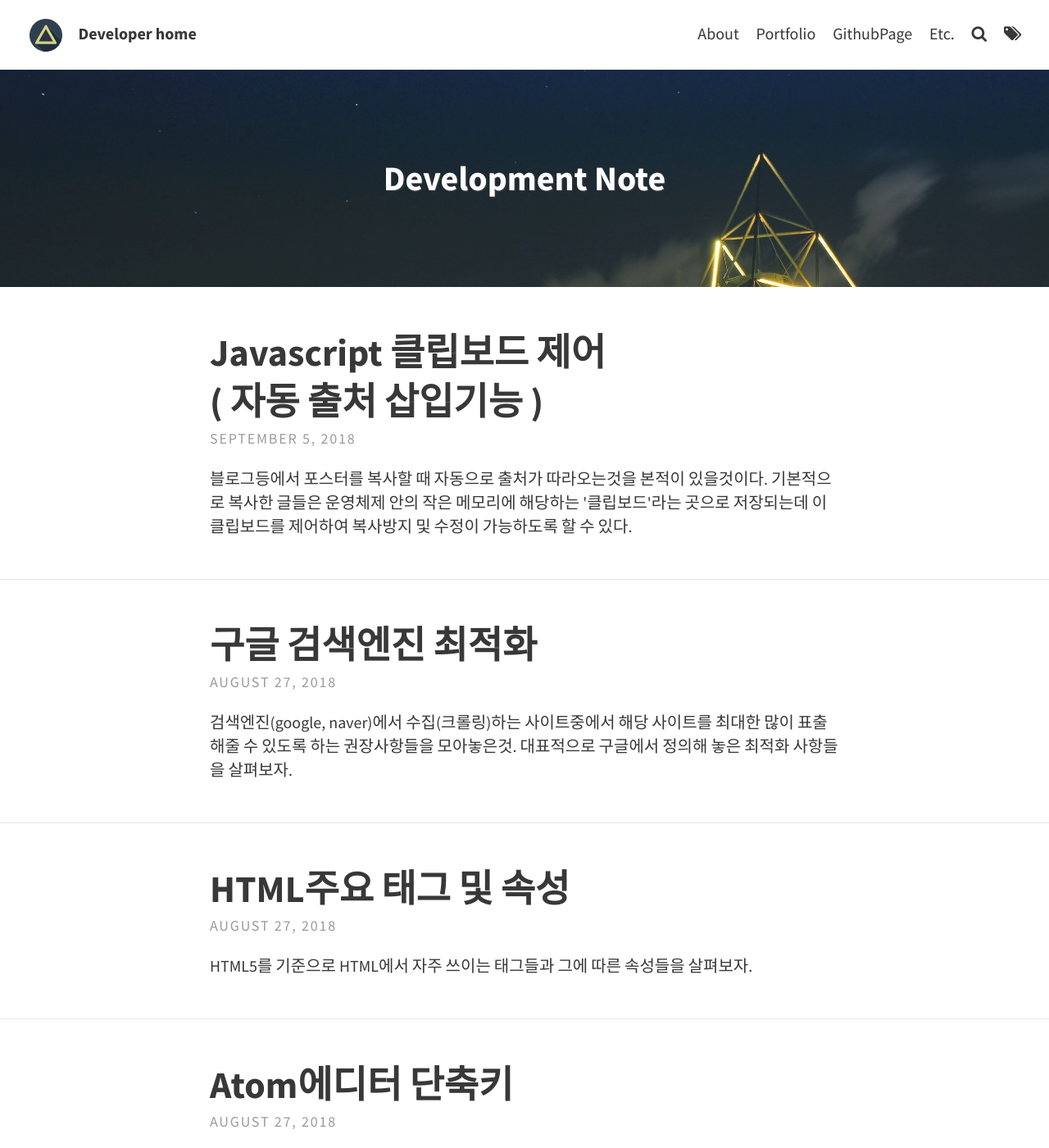
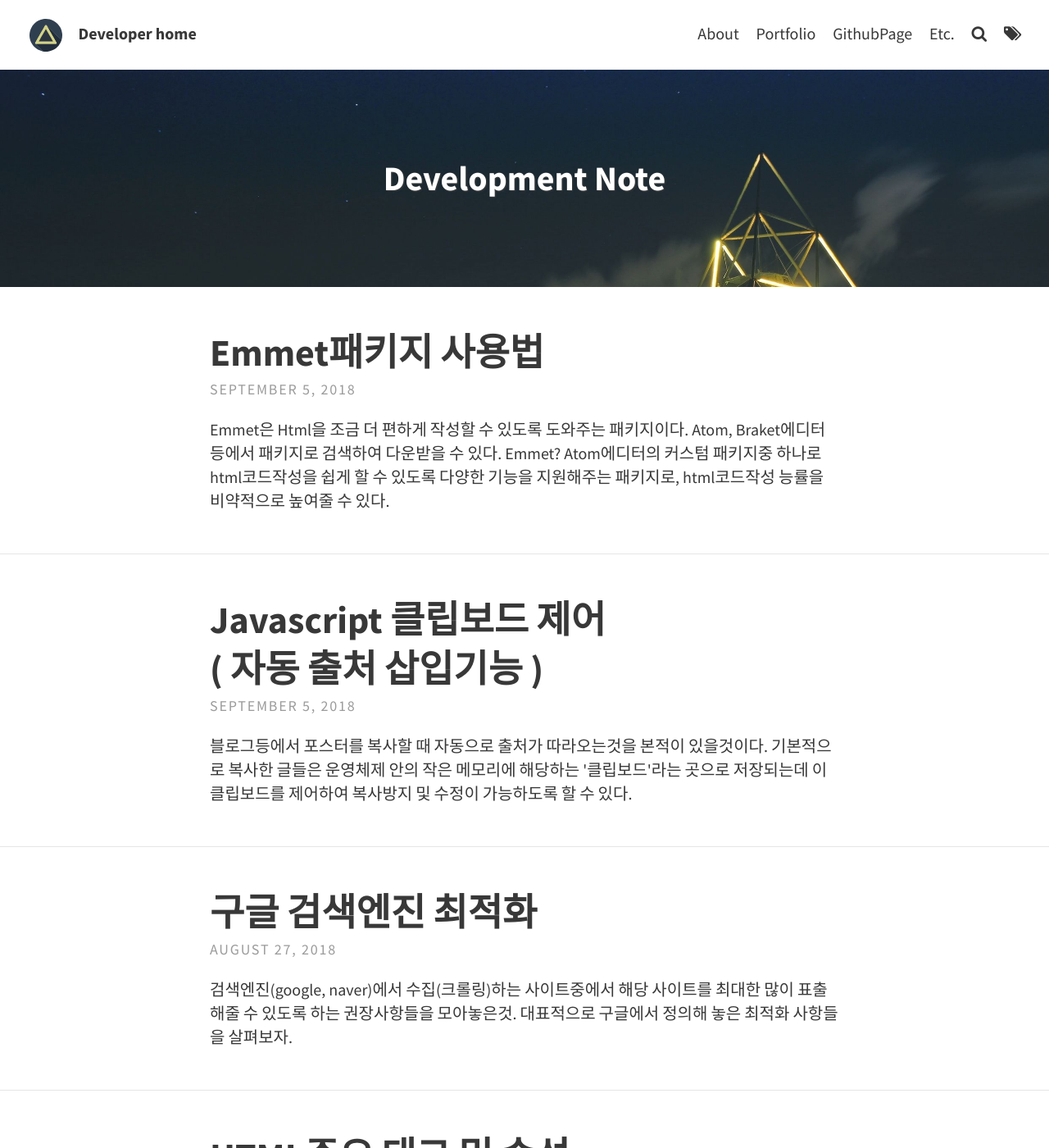
Before and after one commit to gunbin91/gunbin91.github.io, a Jekyll site: the page built from index.html, in a window 1280 px wide and 1400 px high. Shown: the whole window at 82% size. Built offline with Jekyll 4.4.1, drawn with Linux system fonts in a browser that asks for light colours; the list of posts is cut into pages by our own code; some of the changed text lies outside the part shown.

Commit message:
html complete

```diff
--- a/_posts/2018-08-27-atomShortcut.md
+++ b/_posts/2018-08-27-atomShortcut.md
@@ -59,5 +59,10 @@ categories: [ etc ]
 - <font color="orange">Shift + Ctrl + ←, →</font>
 <br/> 단어별 텍스트 선택
 
+#### 참고
+Atom에디터는 컴파일(실행)기능이 따로 없기 때문에 번거로움이 있다.<br/>따라서 이런 번거로움을 해결해줄 <font color="deeppink">script</font>라는 패키지를 이용하여 해당 기능을 추가할 수 있다.<br/>
+
+#### ▶ 실행 단축키 : ctrl + shift + b
+
 <br/>
 <hr/>
--- /dev/null
+++ b/_posts/2018-09-05-emmet.md
@@ -0,0 +1,190 @@
+---
+layout: post
+title: "Emmet패키지 사용법"
+tags: [ etc, emmet, atompackage ]
+date: 2018-09-05
+categories: [ etc ]
+---
+
+<p align="center">
+    Emmet은 Html을 조금 더 편하게 작성할 수 있도록 도와주는 패키지이다.<br/>
+    Atom, Braket에디터 등에서 패키지로 검색하여 다운받을 수 있다.
+</p><br/>
+# Emmet?
+Atom에디터의 커스텀 패키지중 하나로 html코드작성을 쉽게 할 수 있도록
+다양한 기능을 지원해주는 패키지로, <font color="deeppink">html코드작성 능률을 비약적으로 높여줄 수 있다.</font>
+
+## 기본 사용법
+Emmet은 emmet만의 <font color="deeppink">명령어를 입력 후 'tab'키</font>를 누르게 되면
+알아서 해당 명령어에 해당되는 html코드를 작성해준다.
+
+#### ▶ !
+html기본 형식의 코드를 만들어준다
+<br/>
+ex ) <font color="orange">!</font>
+{% highlight ruby %}
+    <!DOCTYPE html>
+    <html lang="en">
+    <head>
+    <meta charset="UTF-8">
+    <meta name="viewport" content="width=device-width, initial-scale=1.0">
+    <meta http-equiv="X-UA-Compatible" content="ie=edge">
+    <title>Document</title>
+    </head>
+    <body>
+    </body>
+    </html>
+{% endhighlight %}
+<br/>
+
+#### ▶ 태그명
+태그명을 <>없이 입력해도 자동적으로 열고닫는 태그를 만들어준다
+<br/>
+ex )
+body<br/>
+{% highlight ruby %}
+    <body></body>
+{% endhighlight %}
+<br/>
+
+#### ▶ 하위태그 만들기 ( > )
+'>'기호를 이용하면 태그내부에 태그를 넣는다는 의미로 사용된다.
+<br/>
+ex ) <font color="orange">nav>ul>li>a</font>
+{% highlight ruby %}
+<nav>
+	<ul>
+		<li>
+			<a></a>
+		<li>
+	<ul>
+<nav>
+{% endhighlight %}
+<br/>
+
+#### ▶ 형제태그 만들기 ( + )
+'+'기호를 이용하면 같은 레벨에 있는 태그를 만들 수 있다.
+<br/>
+ex ) <font color="orange">div+p+a</font>
+{% highlight ruby %}
+<div></div>
+<p></p>
+<a></a>
+{% endhighlight %}
+<br/>
+
+#### ▶ 하위태그를 만들다가 밖으로 빼기 ( ^ )
+'^'기호를 이용하여 하위태그 작성 중 위치를 다시 수정할 수 있다.
+( 두번 쓰면(^^) 두번 밖으로 이동 )
+<br/> 많이 쓰이지는 않는기능..
+<br/>
+ex ) nav>ul><font color="orange">li^a</font>
+{% highlight ruby %}
+<nav>
+    <ul>
+        <li></li>
+    </ul>
+    <a></a>
+</nav>
+{% endhighlight %}
+<br/>
+
+#### ▶ 반복 태그 ( * )
+'*'기호를 이용하여 반복되는 태그를 한번에 쓸 수 있다.
+<br/>
+ex ) <font color="orange">a * 5</font>
+{% highlight ruby %}
+<a></a>
+<a></a>
+<a></a>
+<a></a>
+<a></a>
+{% endhighlight %}
+<br/>
+
+#### ▶ 그룹핑 ( () )
+'*'등의 반복기호를 사용할 때 마지막 하나의 태그에 대해서만 반복하게 되는데,
+이를 그루핑하여 묶고 싶을 때 사용한다.
+<br/>
+ex ) <font color="orange">(li>a)</font> * 5
+{% highlight ruby %}
+<li>
+    <a></a>
+</li>
+<li>
+    <a></a>
+</li>
+<li>
+    <a></a>
+</li>
+<li>
+    <a></a>
+</li>
+<li>
+    <a></a>
+</li>
+{% endhighlight %}
+<br/>
+
+#### ▶ id값 주기 ( # )
+'#' 기호를 이용하여 해당 태그의 아이디를 줄 수 있다
+<br/>
+ex ) <font color="orange">nav#navigation</font>ul>li
+{% highlight ruby %}
+<nav id="navigation">
+	<ul>
+		<li></li>
+	</ul
+</nav>
+{% endhighlight %}
+<br/>
+
+#### ▶ class값 주기 ( . )
+'.'기호를 이용하여 태그에 클래스값을 줄 수 있다.
+<br/>
+ex ) nav>ul>(<font color="orange">li.list</font>>a)*5
+{% highlight ruby %}
+<nav>
+	<ul>
+		<li class="list"><a></a></li>
+		<li class="list"><a></a></li>
+			...
+	</ul>
+</nav>
+{% endhighlight %}
+<br/>
+
+#### ▶ 속성값주기 ( [] )
+태그의 속성값을 지정해 주기 위해서는 [ ]를 붙여주고 그 안에 속성값을 지정해준다.<br/>
+속성의 구분은 공백(스페이스바)으로 한다.
+<br/>
+ex ) <font color="orange">a[target="blank" title="asdf"]</font>
+{% highlight ruby %}
+<a href="" target="blank" title="asdf"></a>
+{% endhighlight %}
+<br/>
+
+#### ▶ 태그가 아닌 텍스트 입력하기 ( {} )
+emmet에서 그냥 텍스트를 입력할 경우 태그로 인식하기 때문에
+그냥 텍스트를 넣고 싶은경우 {} 안에 입력해야한다.
+<br/>
+ex ) li>a><font color="orange">{table}</font>
+{% highlight ruby %}
+   <li>	<a href=""> table </a> </li>
+{% endhighlight %}<br/>
+
+#### ▶ 반복되는 숫자 입력시키기 ( $ )
+'$'기호를 이용하여 증가하는 숫자를 만들어낼 수도 있다.
+<br/>
+ex ) ul><font color="orange">li.item$*5</font>
+{% highlight ruby %}
+<ul>
+   <li class="item1"></li>
+   <li class="item2"></li>
+   ...
+</ul>
+{% endhighlight %}<br/>
+
+
+<br/>
+<hr/>
```
Also changed, not shown: _posts/2018-08-26-siteCollection.md (+7 -0 lines).
